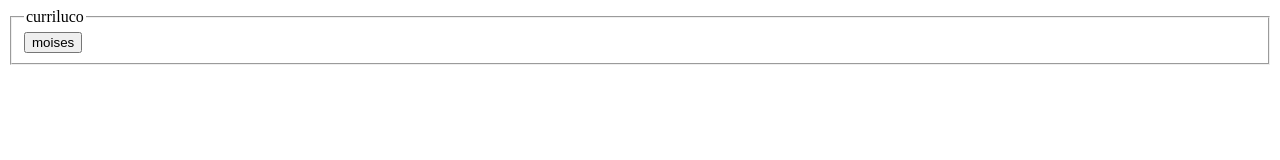
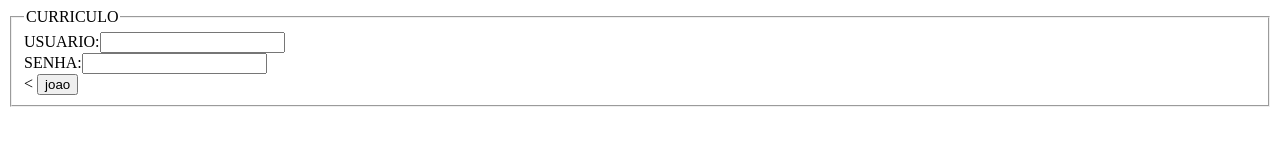
Before and after one commit to Moises-tintiliano/matem-tica_2b_2025-, a plain HTML site: page curriculo.html in a window 1280 px wide. Drawn offline with Linux system fonts and the light colour scheme.

Commit message:
Update curriculo.html

```diff
--- a/curriculo.html
+++ b/curriculo.html
@@ -8,13 +8,21 @@
 </script>
 </head>
 <body>
-    <fieldset>
-        <legend>curriluco</legend>
-        <form action="curriculo.php" method="">
+   <fieldset>
+    <legend>CURRICULO</legend>
+    <form action="curriculo.php" method="POST">
+        USUARIO:<INPUT type="text"></br>
+            SENHA:<input type="password"></br
+            TELEFONE:<input type="number" required><
 
-        <input type="submit" value="moises">
+
+
+
+
+
+
+
+        <INPUT type="submit" value="joao">
+
     </form>
-    </fieldset>
-
-</body>
-</html>
+   </fieldset>
```
